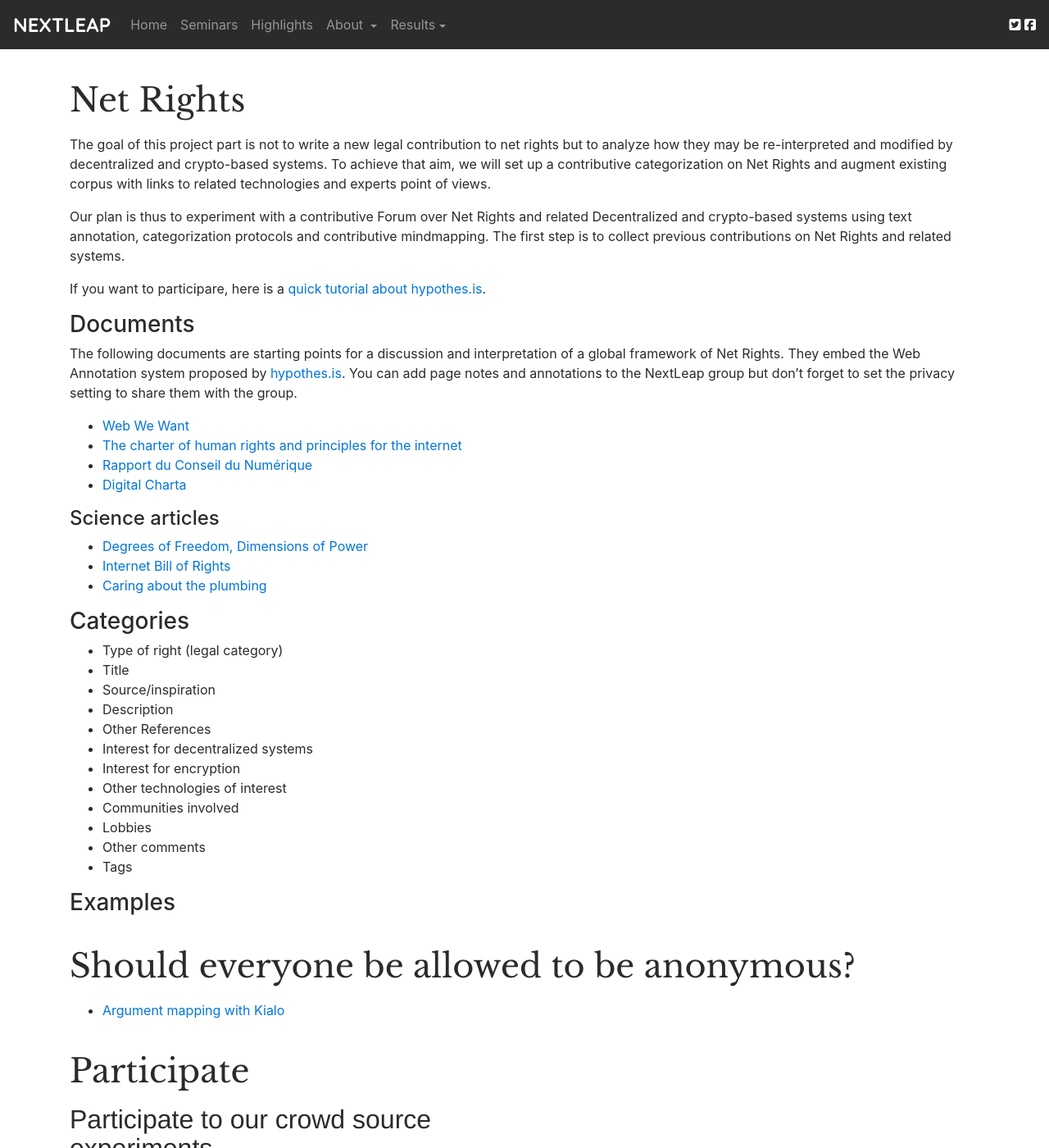
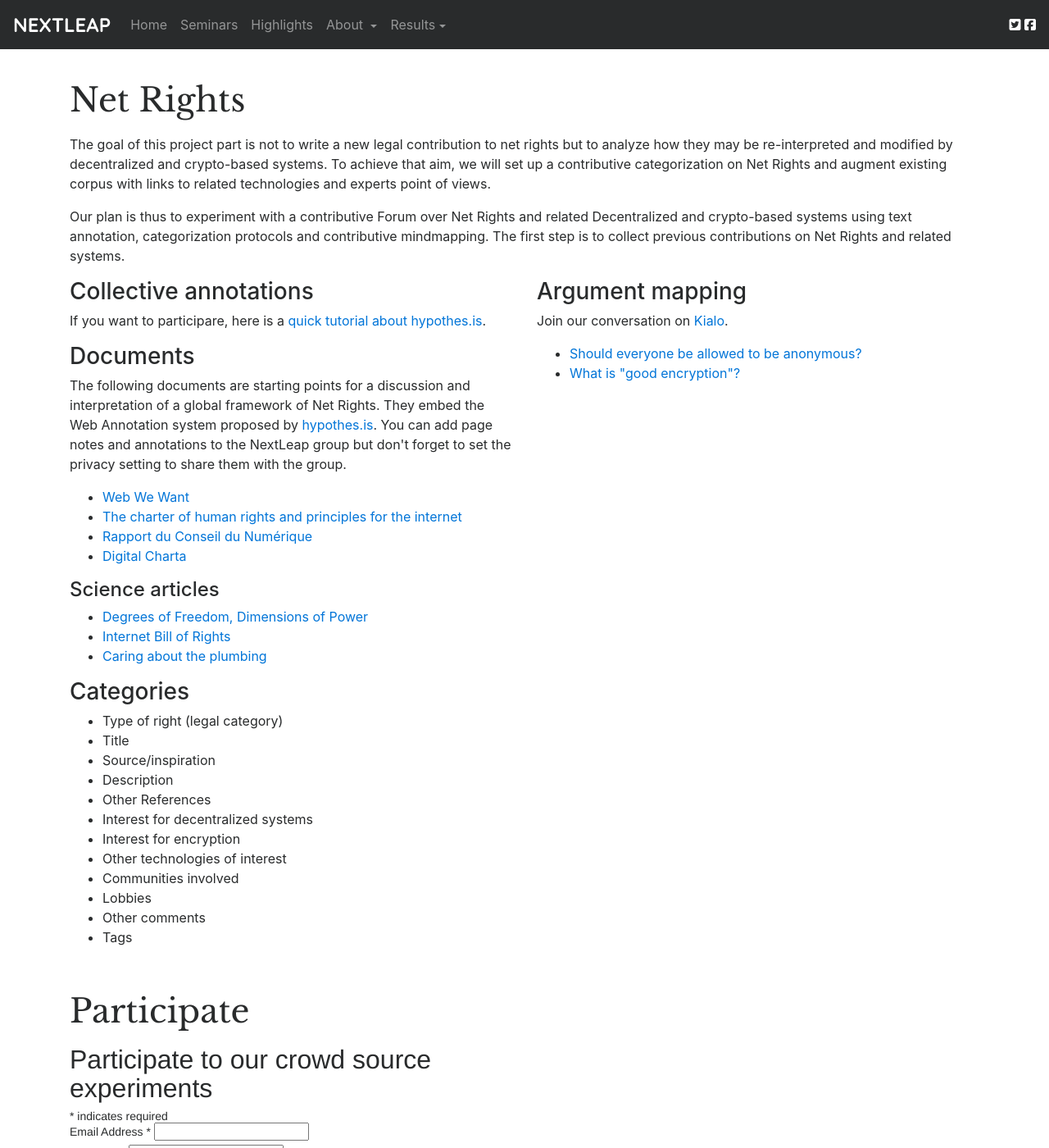
Before and after one commit to nextleap-project/nextleap-website, a Jekyll site: the page built from _projects/netrights.md, in a window 1280 px wide and 1400 px high. Shown: the whole window at 82% size. Built offline with Jekyll 4.4.1, drawn with Linux system fonts in a browser that asks for light colours; nearby versions of some CDN libraries; comment, search, counter and statistics services are not loaded.

Commit message:
UPDATE: netrights project page layout

```diff
--- a/_projects/netrights.md
+++ b/_projects/netrights.md
@@ -12,45 +12,69 @@ The goal of this project part is not to write a new legal contribution to net ri
 
 Our plan is thus to experiment with a contributive Forum over Net Rights and related Decentralized and crypto-based systems using text annotation, categorization protocols and contributive mindmapping. The first step is to collect previous contributions on Net Rights and related systems.
 
-If you want to participare, here is a [quick tutorial about hypothes.is](https://paper.dropbox.com/doc/nextleap-net-rights-contributions-Sga2XgERHwNINzaeVQNoK).
+<div class="row">
 
-### Documents
+<div class="col col-6">
 
-The following documents are starting points for a discussion and interpretation of a global framework of Net Rights. They embed the Web Annotation system proposed by [hypothes.is](https://hypothes.is). You can add page notes and annotations to the NextLeap group but don't forget to set the privacy setting to share them with the group.
+<h3>Collective annotations</h3>
 
-- [Web We Want](https://via.hypothes.is/https://webwewant.org/#annotations:AUceYjDSEeenMqMfh3FXBQ)
-- [The charter of human rights and principles for the internet](https://via.hypothes.is/http://internetrightsandprinciples.org/site/wp-content/uploads/2017/03/IRPC_english_4thedition-1.pdf#annotations:PYIH6DDSEeezA6MOqutTVA)
-- [Rapport du Conseil du Numérique](https://via.hypothes.is/http://www2.assemblee-nationale.fr/static/14/numerique/numerique_rapport.pdf#annotations:TrrkxjDSEeeuO5cxMQ9ztg)
-- [Digital Charta](https://via.hypothes.is/https://digitalcharta.eu/#annotations:ZEia6jDSEeef9Gsz7rO3qw)
+<p>If you want to participare, here is a <a href="https://paper.dropbox.com/doc/nextleap-net-rights-contributions-Sga2XgERHwNINzaeVQNoK">quick tutorial about hypothes.is</a>.</p>
 
-#### Science articles
+<h3 id="documents">Documents</h3>
 
-- [Degrees of Freedom, Dimensions of Power](https://via.hypothes.is/https://nextleap.eu/netrights/articles/Benkler-Degrees_of_Freedom_Dimensions_of_Power_Final.pdf)
-- [Internet Bill of Rights](https://via.hypothes.is/https://nextleap.eu/netrights/articles/Internet Bill of rights-Musiani.pdf)
-- [Caring about the plumbing](https://via.hypothes.is/https://nextleap.eu/netrights/articles/Musiani_caring-about-the-plumbing.pdf)
+<p>The following documents are starting points for a discussion and interpretation of a global framework of Net Rights. They embed the Web Annotation system proposed by <a href="https://hypothes.is">hypothes.is</a>. You can add page notes and annotations to the NextLeap group but don't forget to set the privacy setting to share them with the group.</p>
 
+<ul>
+<li><a href="https://via.hypothes.is/https://webwewant.org/#annotations:AUceYjDSEeenMqMfh3FXBQ">Web We Want</a></li>
 
+<li><a href="https://via.hypothes.is/http://internetrightsandprinciples.org/site/wp-content/uploads/2017/03/IRPC_english_4thedition-1.pdf#annotations:PYIH6DDSEeezA6MOqutTVA">The charter of human rights and principles for the internet</a></li>
 
-### Categories
+<li><a href="https://via.hypothes.is/http://www2.assemblee-nationale.fr/static/14/numerique/numerique_rapport.pdf#annotations:TrrkxjDSEeeuO5cxMQ9ztg">Rapport du Conseil du Numérique</a></li>
 
-- Type of right (legal category)
-- Title
-- Source/inspiration
-- Description
-- Other References
-- Interest for decentralized systems
-- Interest for encryption
-- Other technologies of interest
-- Communities involved
-- Lobbies
-- Other comments
-- Tags
+<li><a href="https://via.hypothes.is/https://digitalcharta.eu/#annotations:ZEia6jDSEeef9Gsz7rO3qw">Digital Charta</a></li>
+</ul>
 
-### Examples
+<h4 id="sciencearticles">Science articles</h4>
 
-## Should everyone be allowed to be anonymous?
+<ul>
+<li><a href="https://via.hypothes.is/https://nextleap.eu/netrights/articles/Benkler-Degrees_of_Freedom_Dimensions_of_Power_Final.pdf">Degrees of Freedom, Dimensions of Power</a></li>
 
-- [Argument mapping with Kialo](https://www.kialo.com/invited?token=005-3df7a9b3-5ac7-415f-9618-008cddadc540)
+<li><a href="https://via.hypothes.is/https://nextleap.eu/netrights/articles/Internet Bill of rights-Musiani.pdf">Internet Bill of Rights</a></li>
+
+<li><a href="https://via.hypothes.is/https://nextleap.eu/netrights/articles/Musiani_caring-about-the-plumbing.pdf">Caring about the plumbing</a></li>
+</ul>
+
+<h3 id="categories">Categories</h3>
+
+<ul>
+<li>Type of right (legal category)</li>
+<li>Title</li>
+<li>Source/inspiration</li>
+<li>Description</li>
+<li>Other References</li>
+<li>Interest for decentralized systems</li>
+<li>Interest for encryption</li>
+<li>Other technologies of interest </li>
+<li>Communities involved</li>
+<li>Lobbies</li>
+<li>Other comments</li>
+<li>Tags</li>
+</ul>
+
+</div>
+<div class="col col-6">
+
+<h3>Argument mapping</h3>
+
+<p>Join our conversation on <a href="https://www.kialo.com/team?subdomain=DigitalRights">Kialo</a>.</p>
+
+<ul>
+	<li><a href="https://www.kialo.com/invited?token=005-3df7a9b3-5ac7-415f-9618-008cddadc540">Should everyone be allowed to be anonymous?</a></li>
+	<li><a href="https://www.kialo.com/invited?token=005-318b8112-dd2a-41ee-8c57-44ef9d4263d7">What is "good encryption"?</a></li>
+</ul>
+
+</div>
+</div>
 
 ## Participate
 <!-- Begin MailChimp Signup Form -->
```
